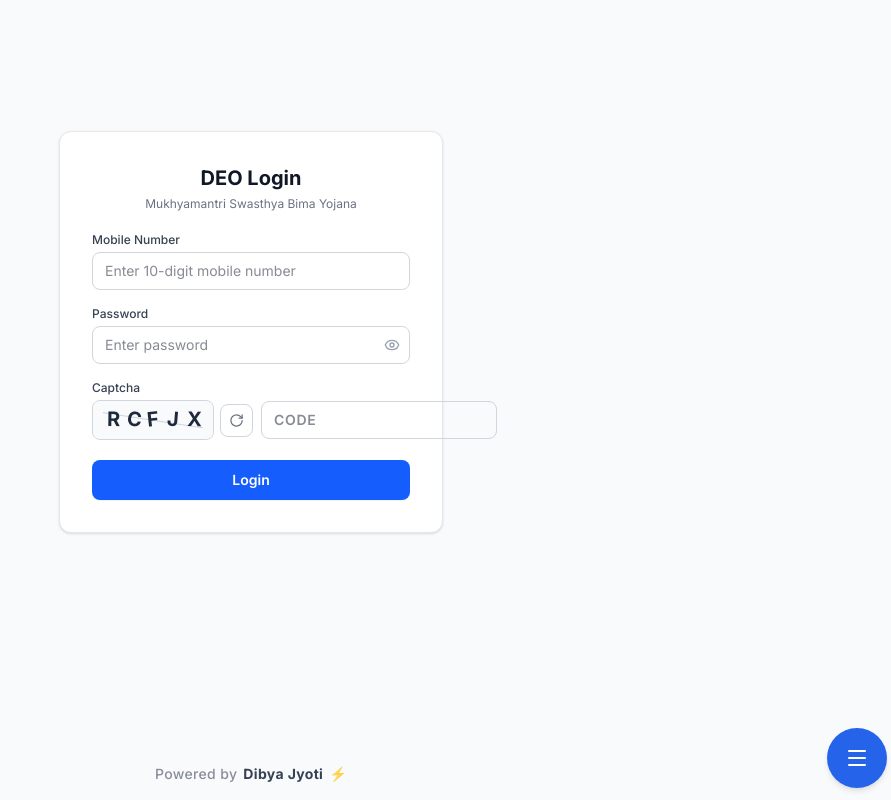
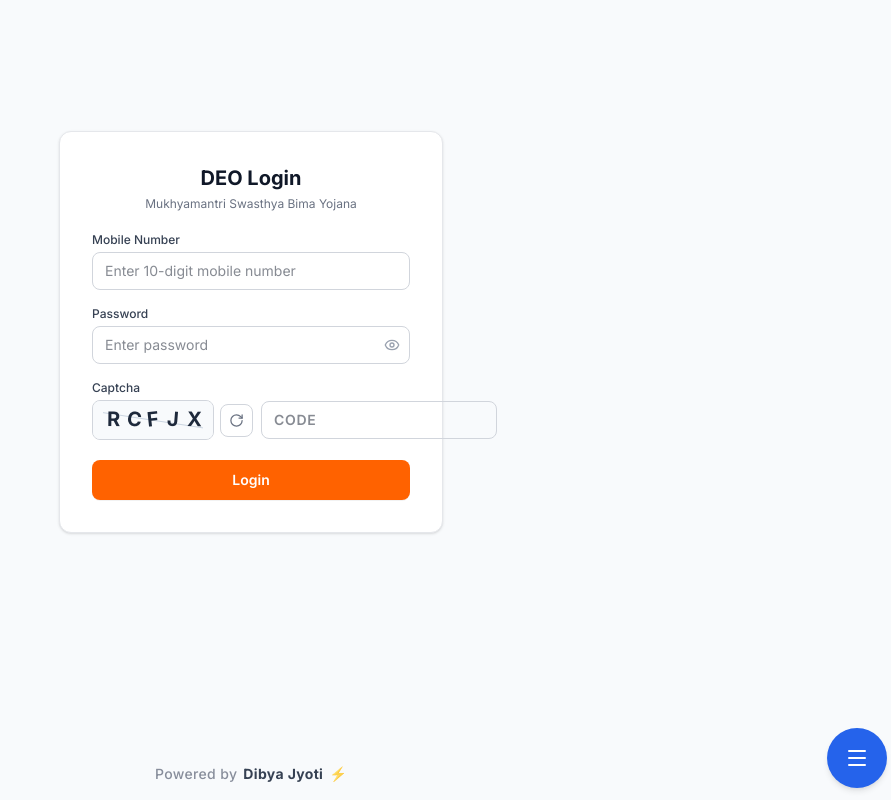
Before and after one commit to dib1297/entry-report-vercel, a Next.js app: page /login in a window 1280 px wide. Shown: the whole page, without its empty margins (389-1280 px from the left). Built offline with nearby package versions, Linux system fonts and the light colour scheme.

Commit message:
Update login button and focus colors to vibrant orange (#ff6200)

```diff
--- a/src/app/login/page.tsx
+++ b/src/app/login/page.tsx
@@ -103,7 +103,7 @@ export default function LoginPage() {
               placeholder="Enter 10-digit mobile number"
               disabled={isLoading}
               autoComplete="tel"
-              className="w-full px-3 py-2 rounded-lg border border-gray-300 text-gray-900 text-sm focus:outline-none focus:ring-1 focus:ring-blue-600 focus:border-blue-600 transition-colors"
+              className="w-full px-3 py-2 rounded-lg border border-gray-300 text-gray-900 text-sm focus:outline-none focus:ring-1 focus:ring-[#ff6200] focus:border-[#ff6200] transition-colors"
             />
           </div>
 
@@ -119,7 +119,7 @@ export default function LoginPage() {
                 placeholder="Enter password"
                 disabled={isLoading}
                 autoComplete="current-password"
-                className="w-full px-3 py-2 pr-9 rounded-lg border border-gray-300 text-gray-900 text-sm focus:outline-none focus:ring-1 focus:ring-blue-600 focus:border-blue-600 transition-colors"
+                className="w-full px-3 py-2 pr-9 rounded-lg border border-gray-300 text-gray-900 text-sm focus:outline-none focus:ring-1 focus:ring-[#ff6200] focus:border-[#ff6200] transition-colors"
               />
               <button
                 type="button"
@@ -146,7 +146,7 @@ export default function LoginPage() {
                 maxLength={5}
                 disabled={isLoading}
                 autoComplete="off"
-                className="flex-1 px-3 py-2 rounded-lg border border-gray-300 text-gray-900 text-sm font-semibold tracking-wider uppercase focus:outline-none focus:ring-1 focus:ring-blue-600 focus:border-blue-600 transition-colors"
+                className="flex-1 px-3 py-2 rounded-lg border border-gray-300 text-gray-900 text-sm font-semibold tracking-wider uppercase focus:outline-none focus:ring-1 focus:ring-[#ff6200] focus:border-[#ff6200] transition-colors"
               />
             </div>
           </div>
@@ -155,7 +155,7 @@ export default function LoginPage() {
             <button
               type="submit"
               disabled={isLoading}
-              className="w-full bg-blue-600 hover:bg-blue-700 active:bg-blue-800 disabled:bg-blue-400 text-white font-semibold py-2.5 px-4 rounded-lg text-sm transition-colors cursor-pointer disabled:cursor-not-allowed shadow-2xs"
+              className="w-full bg-[#ff6200] hover:bg-[#ea580c] active:bg-[#c2410c] disabled:bg-[#fdba74] text-white font-semibold py-2.5 px-4 rounded-lg text-sm transition-colors cursor-pointer disabled:cursor-not-allowed shadow-2xs"
             >
               {isLoading ? 'Verifying...' : 'Login'}
             </button>
```
